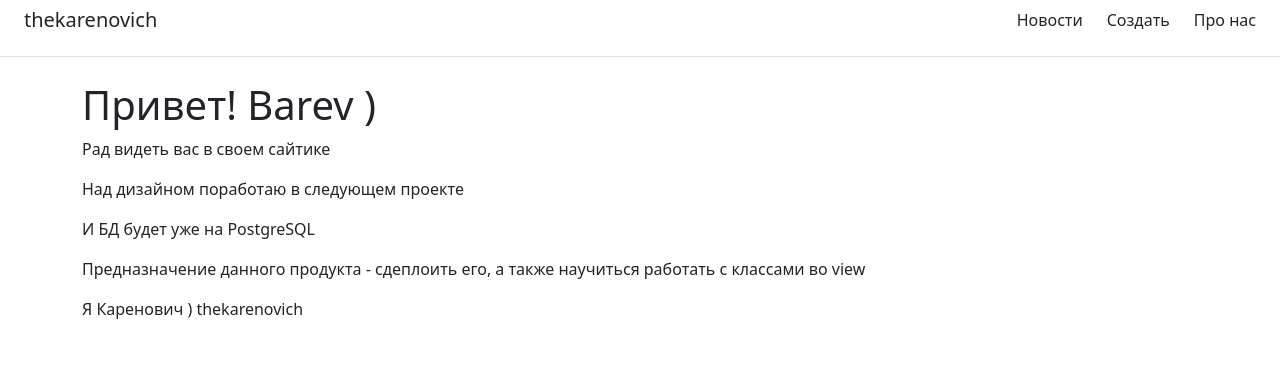
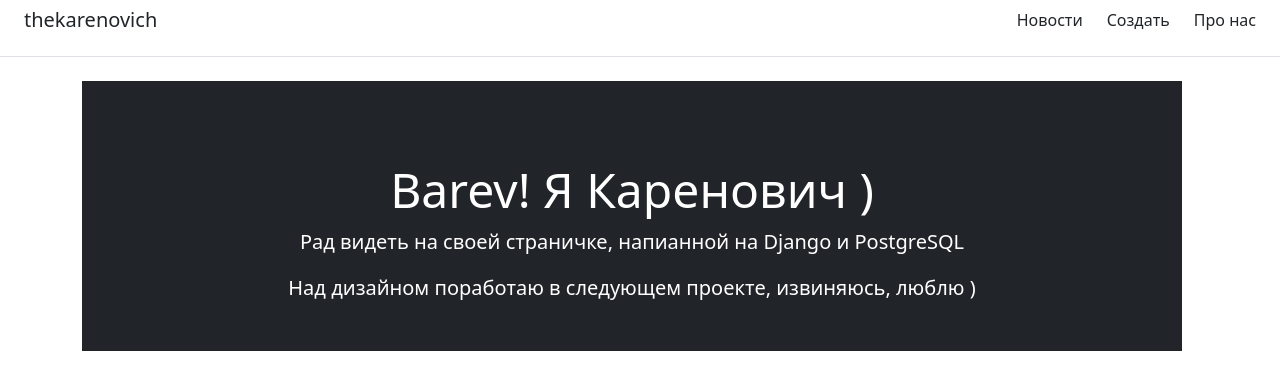
Before and after one commit to thekarenovich/web_psql, a Django app: page /about/ in a window 1280 px wide. Shown: the top 390 px of the page. Run offline with Django 4.2, Linux system fonts and the light colour scheme.

Commit message:
Update about.html

```diff
--- a/erik/main/templates/main/about.html
+++ b/erik/main/templates/main/about.html
@@ -2,15 +2,19 @@
 
 {% extends 'main/base.html' %}
 
-{% block title %}Про нас{% endblock %}
+{% block title %}
+{{ block.super }} Про нас
+{% endblock %}
 
 {% block content %}
-    <div class="features">
-        <h1>Привет! Barev )</h1>
-        <p>Рад видеть вас в своем сайтике</p>
-        <p>Над дизайном поработаю в следующем проекте</p>
-        <p>И БД будет уже на PostgreSQL</p>
-        <p>Предназначение данного продукта - сдеплоить его, а также научиться работать с классами во view</p>
-        <p>Я Каренович ) <a class="me-4 py-2 text-dark text-decoration-none" href="https://github.com/thekarenovich">thekarenovich</a> </p>
+
+<div class="text-bg-dark me-md-3 pt-3 px-3 pt-md-5 px-md-5 text-center overflow-hidden">
+      <div class="my-3 py-3">
+        <h2 class="display-5">Barev! Я Каренович )</h2>
+          <p class="lead"><strong>Рад видеть на своей страничке, напианной на Django и PostgreSQL</strong></p>
+        <p class="lead">Над дизайном поработаю в следующем проекте, извиняюсь, люблю )</p>
+      </div>
+
     </div>
+
 {% endblock %}
```
